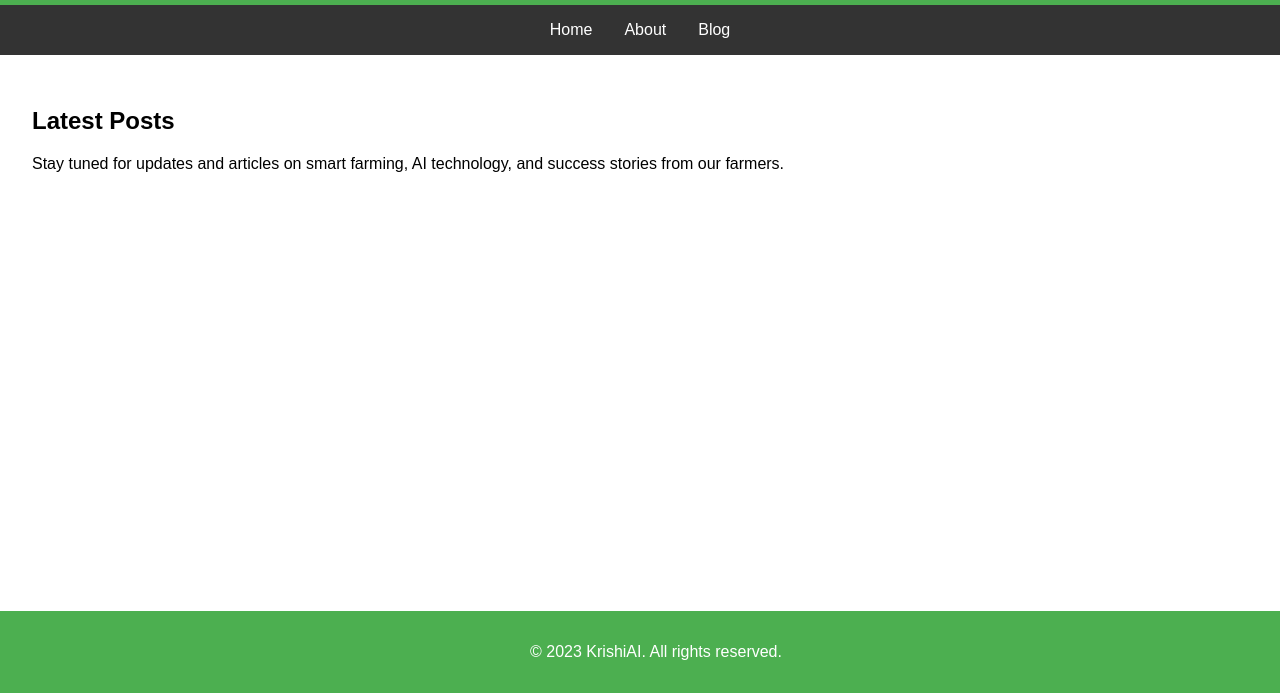
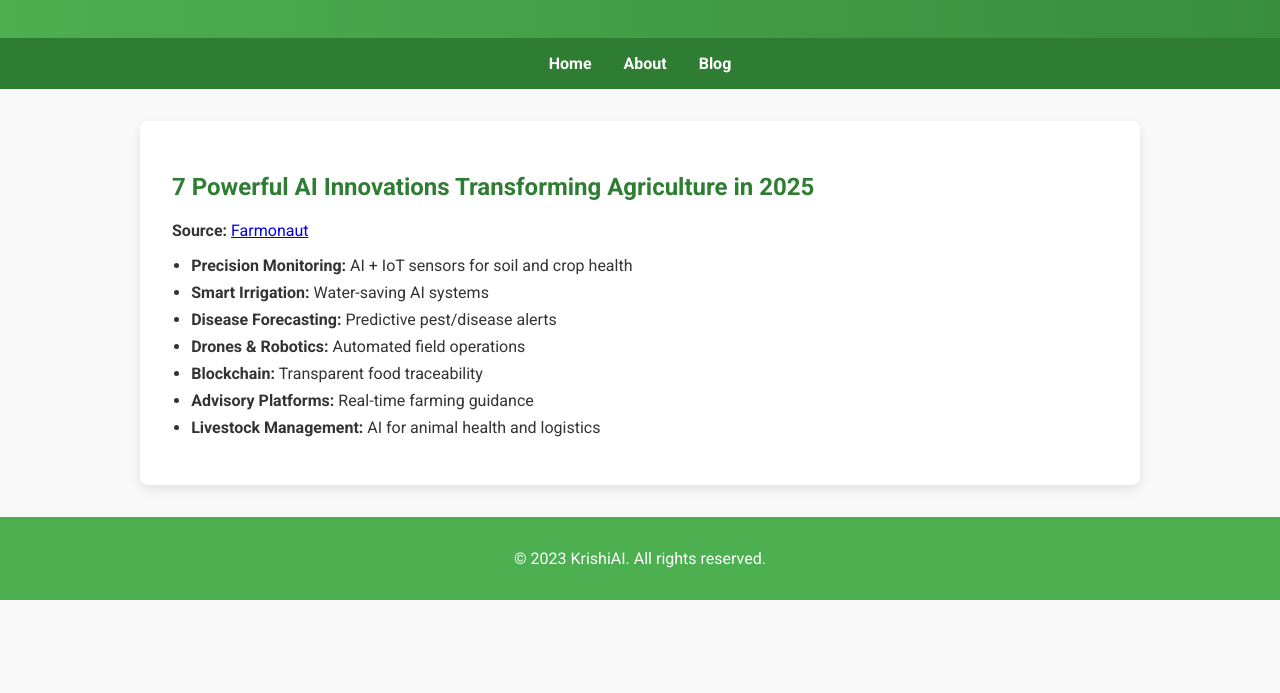
Before and after one commit to Ronak1297/index.html, a plain HTML site: page blog.html in a window 1280 px wide. Shown: the part 107-800 px from the top of the page. Drawn offline with Linux system fonts and the light colour scheme.

Commit message:
blog.html

```diff
--- a/blog.html
+++ b/blog.html
@@ -1,18 +1,77 @@
 
 <!DOCTYPE html>
+
 <html lang="en">
 <head>
-    <meta charset="UTF-8">
-    <meta name="viewport" content="width=device-width, initial-scale=1.0">
+<meta charset="utf-8"/>
+<meta content="width=device-width, initial-scale=1.0" name="viewport"/>
 <title>KrishiAI Blog</title>
+<link href="https://fonts.googleapis.com/css2?family=Roboto:wght@400;700&amp;display=swap" rel="stylesheet"/>
 <style>
-        body { font-family: Arial, sans-serif; margin: 0; padding: 0; }
-        header { background: #4CAF50; color: white; padding: 1rem; text-align: center; }
-        nav { display: flex; justify-content: center; background: #333; }
-        nav a { color: white; padding: 1rem; text-decoration: none; }
-        nav a:hover { background: #575757; }
-        .container { padding: 2rem; }
-        footer { background: #4CAF50; color: white; text-align: center; padding: 1rem; position: fixed; width: 100%; bottom: 0; }
+        body {
+            font-family: 'Roboto', sans-serif;
+            margin: 0;
+            padding: 0;
+            background: #f9f9f9;
+            color: #333;
+        }
+        header {
+            background: linear-gradient(90deg, #4CAF50, #388E3C);
+            color: white;
+            padding: 2rem 1rem;
+            text-align: center;
+        }
+        nav {
+            display: flex;
+            justify-content: center;
+            background: #2E7D32;
+            flex-wrap: wrap;
+        }
+        nav a {
+            color: white;
+            padding: 1rem;
+            text-decoration: none;
+            font-weight: bold;
+        }
+        nav a:hover {
+            background: #1B5E20;
+        }
+        .container {
+            max-width: 1000px;
+            margin: 2rem auto;
+            padding: 0 1rem;
+        }
+        .blog-card {
+            background: white;
+            border-radius: 8px;
+            box-shadow: 0 4px 12px rgba(0,0,0,0.1);
+            padding: 2rem;
+            margin-bottom: 2rem;
+        }
+        .blog-card h2 {
+            color: #2E7D32;
+        }
+        .blog-card ul {
+            padding-left: 1.2rem;
+        }
+        .blog-card ul li {
+            margin-bottom: 0.5rem;
+        }
+        footer {
+            background: #4CAF50;
+            color: white;
+            text-align: center;
+            padding: 1rem;
+            margin-top: 2rem;
+        }
+        @media (max-width: 600px) {
+            nav {
+                flex-direction: column;
+            }
+            nav a {
+                padding: 0.75rem;
+            }
+        }
     </style>
 </head>
 <body>
@@ -25,11 +84,22 @@
 <a href="blog.html">Blog</a>
 </nav>
 <div class="container">
-        <h2>Latest Posts</h2>
-        <p>Stay tuned for updates and articles on smart farming, AI technology, and success stories from our farmers.</p>
+<div class="blog-card">
+<h2>7 Powerful AI Innovations Transforming Agriculture in 2025</h2>
+<p><strong>Source:</strong> <a href="https://farmonaut.com/blogs/agriculture-and-iot-7-powerful-ai-innovations-for-2025" target="_blank">Farmonaut</a></p>
+<ul>
+<li><strong>Precision Monitoring:</strong> AI + IoT sensors for soil and crop health</li>
+<li><strong>Smart Irrigation:</strong> Water-saving AI systems</li>
+<li><strong>Disease Forecasting:</strong> Predictive pest/disease alerts</li>
+<li><strong>Drones &amp; Robotics:</strong> Automated field operations</li>
+<li><strong>Blockchain:</strong> Transparent food traceability</li>
+<li><strong>Advisory Platforms:</strong> Real-time farming guidance</li>
+<li><strong>Livestock Management:</strong> AI for animal health and logistics</li>
+</ul>
+</div>
 </div>
 <footer>
-        <p>&copy; 2023 KrishiAI. All rights reserved.</p>
+<p>© 2023 KrishiAI. All rights reserved.</p>
 </footer>
 </body>
 </html>
```
Lines whose indentation alone changed are shown as unchanged.
